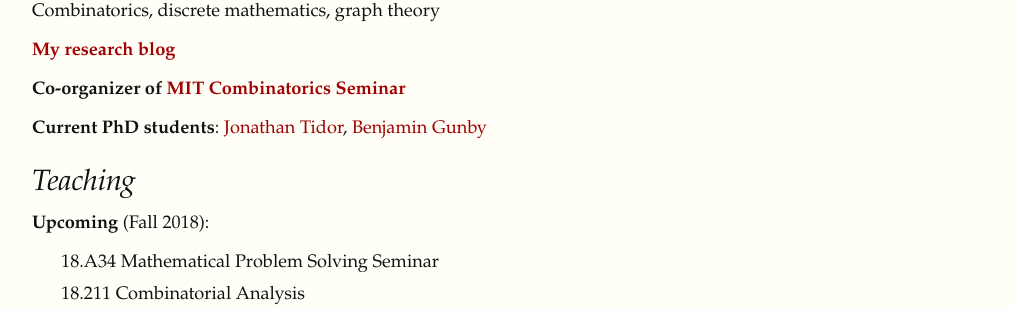
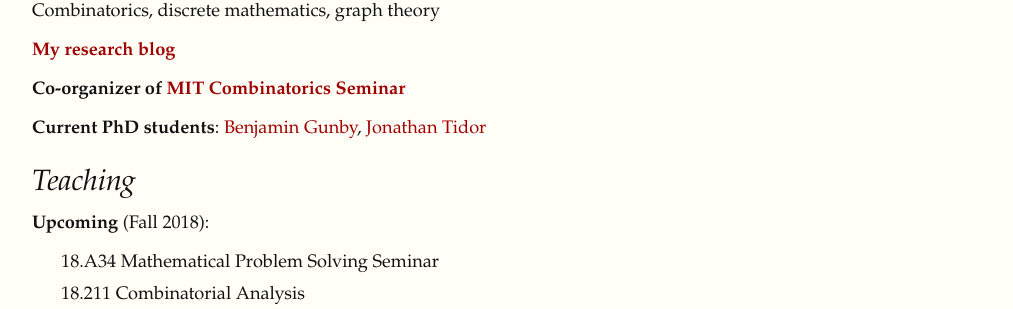
Before and after one commit to yufeizhao/yufeizhao.github.io, a Jekyll site: the page built from index.md, in a window 1280 px wide. Shown: the part 489-798 px from the top of the page, without its empty margins (123-1136 px from the left). Built offline with Jekyll 4.4.1, drawn with Linux system fonts in a browser that asks for light colours; nearby versions of some CDN libraries; formulas are drawn with MathJax 3.

Commit message:
students

```diff
--- a/index.md
+++ b/index.md
@@ -37,8 +37,8 @@ Combinatorics, discrete mathematics, graph theory
 **Co-organizer of [MIT Combinatorics Seminar](http://math.mit.edu/seminars/combin/)**
 
 **Current PhD students**:
-[Jonathan Tidor](https://math.mit.edu/directory/profile.php?pid=2037),
-[Benjamin Gunby](http://www.math.harvard.edu/people/GunbyBenjamin.html)
+[Benjamin Gunby](http://www.math.harvard.edu/people/GunbyBenjamin.html),
+[Jonathan Tidor](https://math.mit.edu/directory/profile.php?pid=2037)
 
 ## Teaching
 
```
Also changed, not shown: 1 other file.
